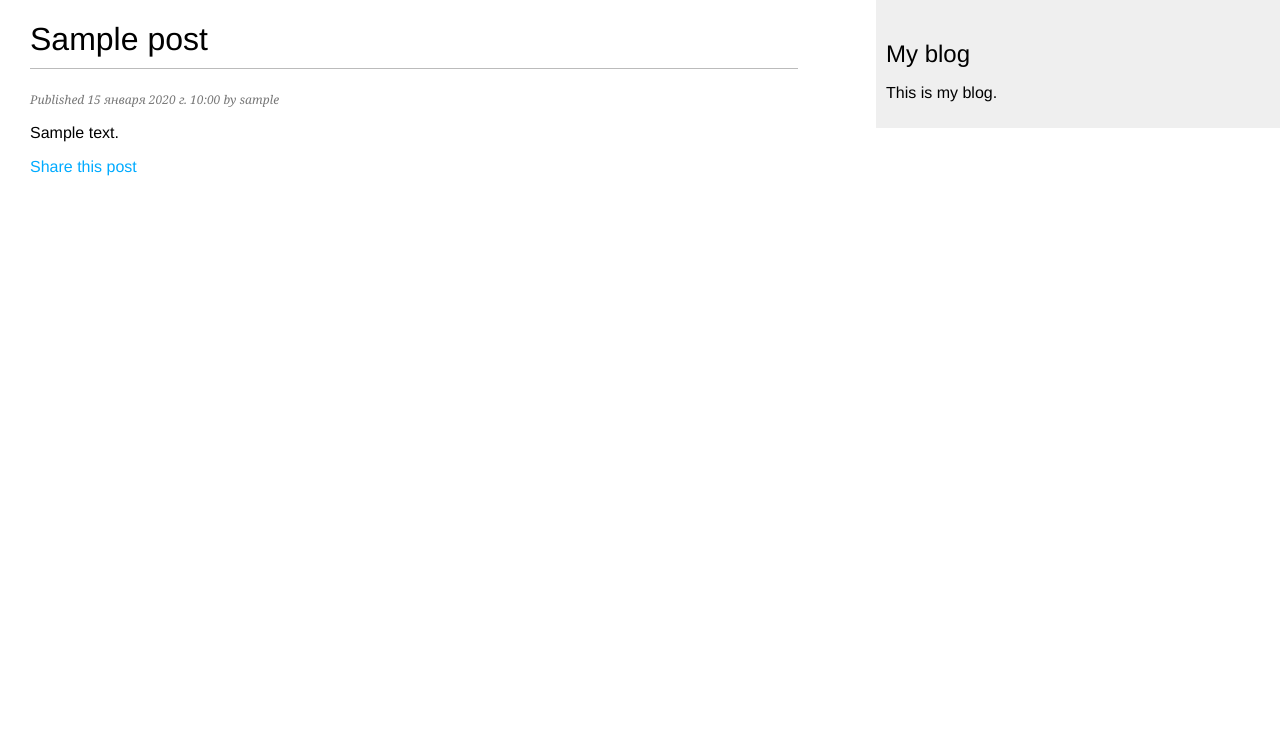
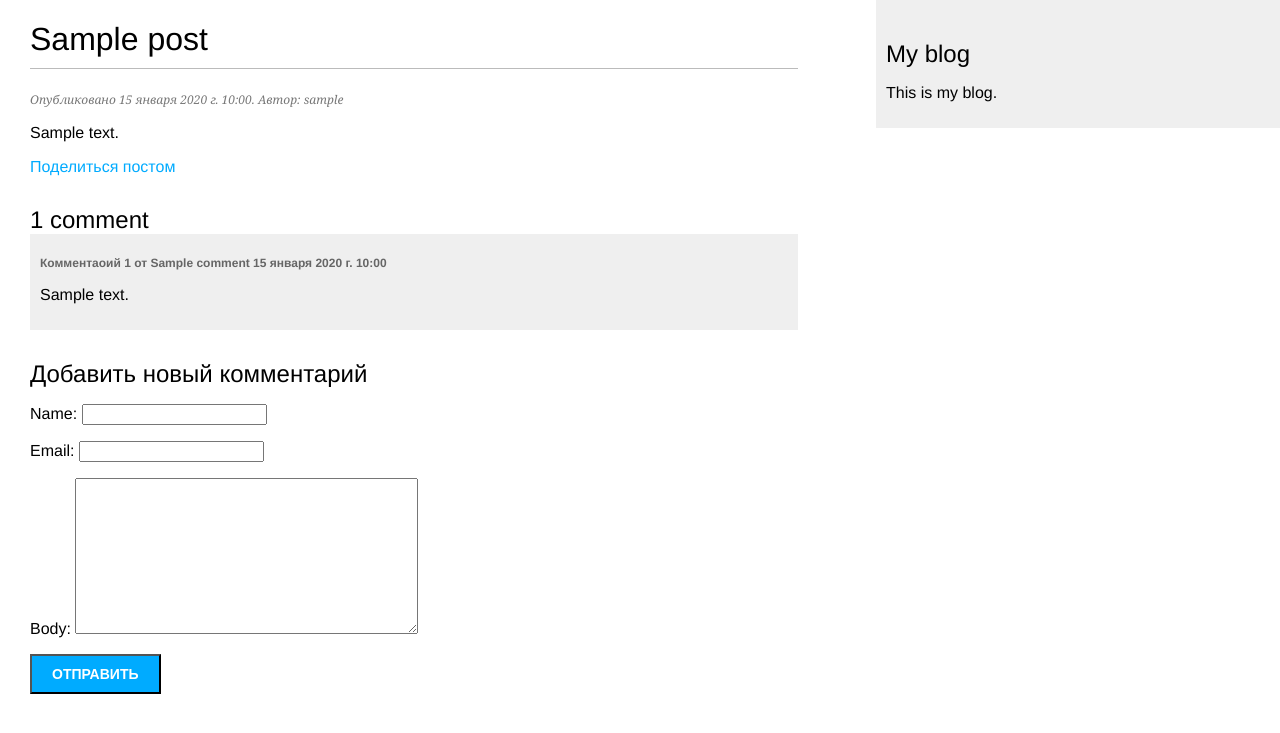
Before and after one commit to popoffww/django-stepik-blog, a Django app: template templates/blog/post/detail.html in a window 1280 px wide. Shown: the top 733 px of the page. Run offline with Django 5.2, Linux system fonts and the light colour scheme; the template is opened without the code that fills it: values that come from a table or form of the project are taken from there, others are empty; tables that the repository leaves empty hold one stand-in row (values such as "Sample post").

Commit message:
Комментарии

```diff
--- a/blog/forms.py
+++ b/blog/forms.py
@@ -1,7 +1,13 @@
 from  django import forms
+from .models import Comment
 
 class EmailPostForm(forms.Form):
     name = forms.CharField(max_length=25)
     email = forms.EmailField()
     to = forms.EmailField()
     comments = forms.CharField(required=False, widget=forms.Textarea)
+
+class CommentForm(forms.ModelForm):
+    class Meta:
+        model = Comment
+        fields = ['name', 'email', 'body']
--- a/blog/models.py
+++ b/blog/models.py
@@ -47,3 +47,22 @@ class Post(models.Model):
     # def get_absolute_url(self):
     #     return reverse('blog:post_detail',
     #                    args=[self.id])
+
+
+class Comment(models.Model):
+    post = models.ForeignKey(Post, on_delete=models.CASCADE, related_name='comments')
+    name = models.CharField(max_length=80)
+    email = models.EmailField()
+    body = models.TextField()
+    created = models.DateTimeField(auto_now_add=True)
+    updated = models.DateTimeField(auto_now=True)
+    active = models.BooleanField(default=True)
+
+    class Meta:
+        ordering = ['created']
+        indexes = [
+            models.Index(fields=['created']),
+        ]
+
+    def __str__(self):
+        return f'Comment by {self.name} on {self.post}'
--- a/blog/urls.py
+++ b/blog/urls.py
@@ -9,4 +9,5 @@ urlpatterns = [
     # path('<int:id>/', views.post_detail, name='post_detail'),
     path("<int:year>/<int:month>/<int:day>/<slug:post>/", views.post_detail, name="post_detail"),
     path('<int:post_id>/share/', views.post_share, name='post_share'),
+    path('<int:post_id>/comment/', views.post_comment, name='post_comment'),
 ]
--- a/templates/blog/post/detail.html
+++ b/templates/blog/post/detail.html
@@ -5,12 +5,29 @@
 {% block content %}
     <h1>{{ post.title }}</h1>
     <p class="date">
-        Published {{ post.publish }} by {{ post.author }}
+        Опубликовано {{ post.publish }}. Автор: {{ post.author }}
     </p>
     {{ post.body|linebreaks }}
     <p>
         <a href="{% url 'blog:post_share' post.id %}">
-            Share this post
+            Поделиться постом
         </a>
     </p>
+    {% with comments.count as total_comments %}
+        <h2>
+            {{ total_comments }} comment{{ total_comments|pluralize }}
+        </h2>
+    {% endwith %}
+    {% for comment in comments %}
+        <div class="comment">
+            <p class="info">
+                Комментаоий {{ forloop.counter }} от {{ comment.name }}
+                {{ comment.created }}
+            </p>
+            {{ comment.body|linebreaks }}
+        </div>
+    {% empty %}
+        <p>Нет комментариев.</p>
+    {% endfor %}
+    {% include "blog/post/includes/comment_form.html" %}
 {% endblock %}
--- /dev/null
+++ b/templates/blog/post/includes/comment_form.html
@@ -0,0 +1,6 @@
+<h2>Добавить новый комментарий</h2>
+<form action="{% url 'blog:post_comment' post.id %}" method="post">
+    {{ form.as_p }}
+    {% csrf_token %}
+    <p><input type="submit" value="Отправить"></p>
+</form>
```
Also changed, not shown: blog/admin.py (+7 -1 lines), blog/views.py (+33 -4 lines), templates/blog/post/comment.html (added, +12 -0 lines).
